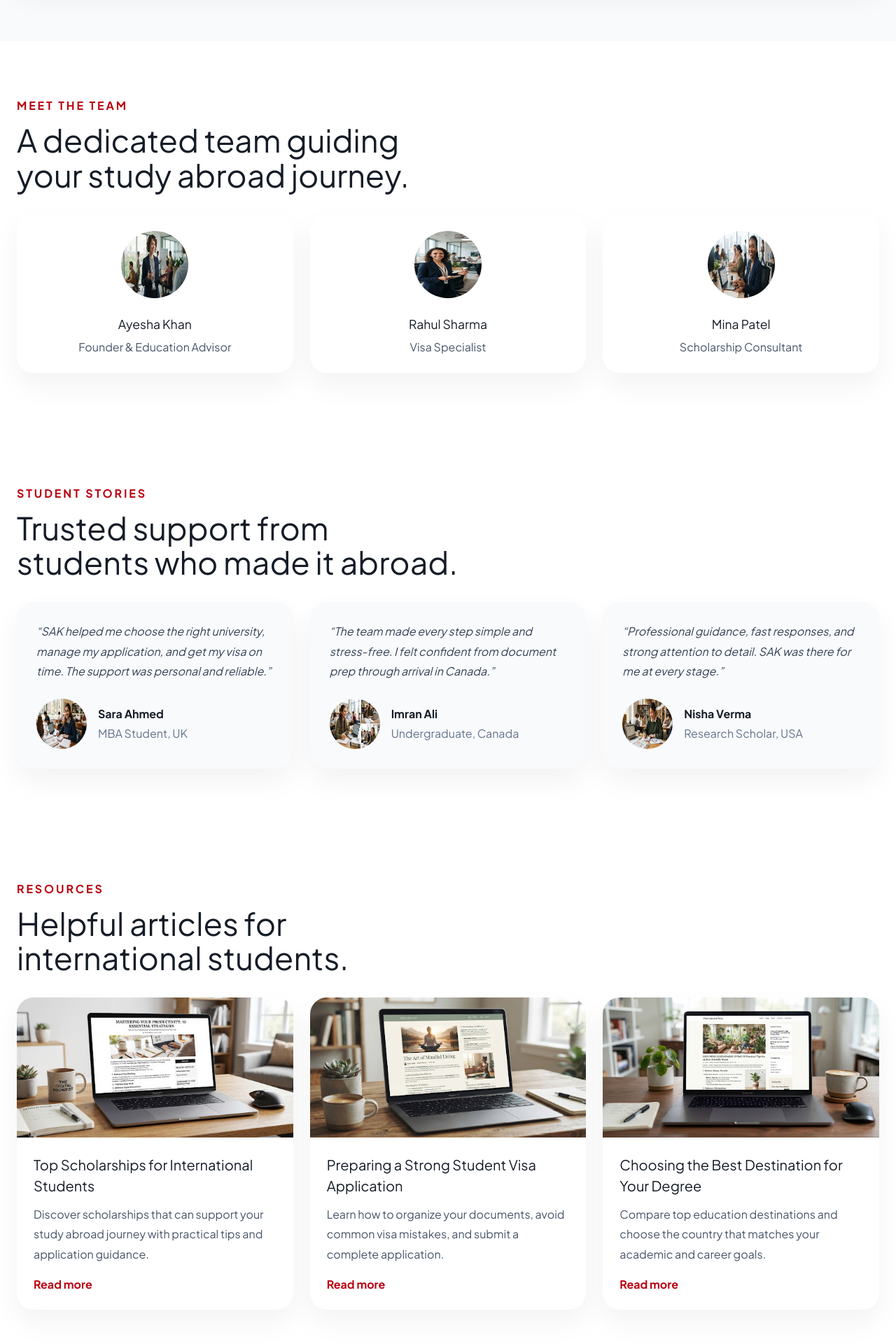
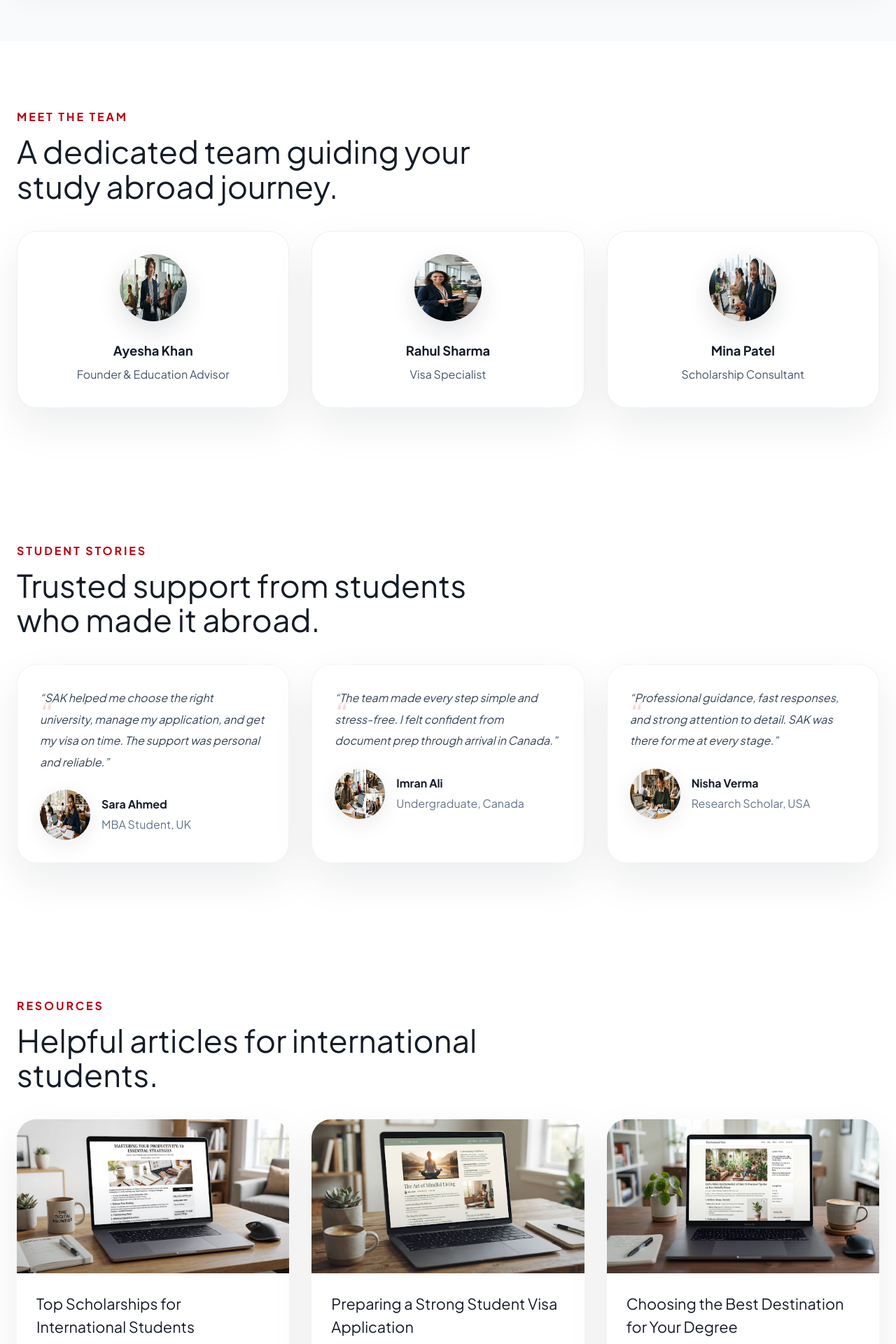
Before and after one commit to Wasimali2005/sak-study-travel, a Next.js app: page / in a window 1280 px wide. Shown: the part 5060-6980 px from the top of the page at 70% size. Built offline with nearby package versions, Linux system fonts and the light colour scheme.

Commit message:
Style new homepage sections for improved spacing, cards, and interactions

```diff
--- a/components/Blog/Blog.module.css
+++ b/components/Blog/Blog.module.css
@@ -1,11 +1,11 @@
 .blog {
-  padding: 5rem 1.5rem;
+  padding: 6rem 1.5rem;
   background: var(--color-surface-container);
 }
 
 .header {
-  max-width: 40rem;
-  margin-bottom: 2rem;
+  max-width: 44rem;
+  margin-bottom: 2.5rem;
 }
 
 .kicker {
@@ -17,44 +17,59 @@
 }
 
 .title {
-  font-size: clamp(2rem, 3.5vw, 3rem);
+  font-size: clamp(2rem, 3.5vw, 3.25rem);
   line-height: 1.1;
 }
 
 .grid {
   display: grid;
   grid-template-columns: repeat(3, minmax(0, 1fr));
-  gap: 1.5rem;
+  gap: 2rem;
 }
 
 .card {
-  border-radius: 1.5rem;
+  border-radius: 1.75rem;
   overflow: hidden;
   background: #ffffff;
-  box-shadow: 0 18px 40px rgba(15, 23, 42, 0.05);
+  box-shadow: 0 24px 60px rgba(15, 23, 42, 0.08);
   display: grid;
   grid-template-rows: auto 1fr;
+  transition: transform 0.25s ease, box-shadow 0.25s ease;
+}
+
+.card:hover,
+.card:focus-within {
+  transform: translateY(-3px);
+  box-shadow: 0 30px 70px rgba(15, 23, 42, 0.12);
 }
 
 .imageWrapper {
   position: relative;
   width: 100%;
-  min-height: 200px;
+  min-height: 220px;
+  overflow: hidden;
+}
+
+.imageWrapper::after {
+  content: "";
+  position: absolute;
+  inset: 0;
+  background: linear-gradient(180deg, transparent 40%, rgba(15, 23, 42, 0.2));
 }
 
 .body {
-  padding: 1.5rem;
+  padding: 1.75rem;
 }
 
 .postTitle {
-  font-size: 1.25rem;
-  margin-bottom: 0.75rem;
+  font-size: 1.35rem;
+  margin-bottom: 0.85rem;
 }
 
 .excerpt {
   color: #475569;
-  line-height: 1.8;
-  margin-bottom: 1rem;
+  line-height: 1.85;
+  margin-bottom: 1.25rem;
 }
 
 .link {
@@ -68,3 +83,9 @@
     grid-template-columns: 1fr;
   }
 }
+
+@media (max-width: 640px) {
+  .blog {
+    padding: 4rem 1rem;
+  }
+}
--- a/components/Contact/Contact.module.css
+++ b/components/Contact/Contact.module.css
@@ -1,14 +1,15 @@
 .contact {
-  padding: 5rem 1.5rem;
+  padding: 6rem 1.5rem;
   background: linear-gradient(180deg, #ffffff 0%, #f8fafc 100%);
 }
 
 .content {
-  max-width: 40rem;
+  max-width: 46rem;
+  margin: 0 auto;
   padding: 3rem;
   background: #ffffff;
   border-radius: 2rem;
-  box-shadow: 0 18px 40px rgba(15, 23, 42, 0.08);
+  box-shadow: 0 24px 60px rgba(15, 23, 42, 0.1);
 }
 
 .kicker {
@@ -20,7 +21,7 @@
 }
 
 .title {
-  font-size: clamp(2rem, 3.5vw, 3rem);
+  font-size: clamp(2rem, 3.5vw, 3.25rem);
   line-height: 1.1;
   margin-bottom: 1rem;
 }
@@ -47,6 +48,14 @@
   color: #ffffff;
   text-decoration: none;
   font-weight: 700;
+  box-shadow: 0 16px 30px rgba(186, 0, 16, 0.18);
+  transition: transform 0.2s ease, box-shadow 0.2s ease;
+}
+
+.button:hover,
+.button:focus-visible {
+  transform: translateY(-1px);
+  box-shadow: 0 20px 35px rgba(186, 0, 16, 0.22);
 }
 
 .link {
@@ -56,3 +65,18 @@
   text-decoration: none;
   font-weight: 700;
 }
+
+.link:hover,
+.link:focus-visible {
+  text-decoration: underline;
+}
+
+@media (max-width: 640px) {
+  .contact {
+    padding: 4rem 1rem;
+  }
+
+  .content {
+    padding: 2rem;
+  }
+}
--- a/components/FAQ/FAQ.module.css
+++ b/components/FAQ/FAQ.module.css
@@ -1,10 +1,11 @@
 .faq {
-  padding: 5rem 1.5rem;
+  padding: 6rem 1.5rem;
+  background: #ffffff;
 }
 
 .header {
-  max-width: 40rem;
-  margin-bottom: 2rem;
+  max-width: 44rem;
+  margin-bottom: 2.5rem;
 }
 
 .kicker {
@@ -16,7 +17,7 @@
 }
 
 .title {
-  font-size: clamp(2rem, 3.5vw, 3rem);
+  font-size: clamp(2rem, 3.5vw, 3.25rem);
   line-height: 1.1;
 }
 
@@ -27,17 +28,25 @@
 
 .item {
   background: #f8fafc;
+  border-left: 4px solid #ba0010;
   border-radius: 1.5rem;
-  padding: 1.5rem;
+  padding: 1.75rem;
   box-shadow: 0 18px 40px rgba(15, 23, 42, 0.05);
 }
 
 .question {
-  font-size: 1.1rem;
+  font-size: 1.15rem;
   margin-bottom: 0.75rem;
+  color: #0f172a;
 }
 
 .answer {
   color: #475569;
   line-height: 1.8;
 }
+
+@media (max-width: 640px) {
+  .faq {
+    padding: 4rem 1rem;
+  }
+}
--- a/components/Team/Team.module.css
+++ b/components/Team/Team.module.css
@@ -1,11 +1,11 @@
 .team {
-  padding: 5rem 1.5rem;
+  padding: 6rem 1.5rem;
   background: var(--color-surface-container);
 }
 
 .header {
-  max-width: 40rem;
-  margin-bottom: 2rem;
+  max-width: 44rem;
+  margin-bottom: 2.5rem;
 }
 
 .kicker {
@@ -17,31 +17,40 @@
 }
 
 .title {
-  font-size: clamp(2rem, 3.5vw, 3rem);
+  font-size: clamp(2rem, 3.5vw, 3.25rem);
   line-height: 1.1;
 }
 
 .grid {
   display: grid;
   grid-template-columns: repeat(3, minmax(0, 1fr));
-  gap: 1.5rem;
+  gap: 2rem;
 }
 
 .card {
   background: #ffffff;
-  border-radius: 1.5rem;
-  padding: 1.5rem;
-  box-shadow: 0 18px 40px rgba(15, 23, 42, 0.05);
+  border: 1px solid rgba(148, 163, 184, 0.15);
+  border-radius: 1.75rem;
+  padding: 2rem 1.75rem;
+  box-shadow: 0 24px 60px rgba(15, 23, 42, 0.08);
   text-align: center;
+  transition: transform 0.25s ease, box-shadow 0.25s ease;
+}
+
+.card:hover,
+.card:focus-within {
+  transform: translateY(-4px);
+  box-shadow: 0 28px 70px rgba(15, 23, 42, 0.12);
 }
 
 .avatar {
   position: relative;
   width: 6rem;
   height: 6rem;
-  margin: 0 auto 1rem;
+  margin: 0 auto 1.25rem;
   border-radius: 9999px;
   overflow: hidden;
+  box-shadow: 0 14px 35px rgba(15, 23, 42, 0.12);
 }
 
 .info {
@@ -49,13 +58,14 @@
 }
 
 .name {
-  font-size: 1.1rem;
-  margin-bottom: 0.35rem;
+  font-size: 1.15rem;
+  font-weight: 700;
+  margin-bottom: 0.4rem;
 }
 
 .role {
   color: #475569;
-  line-height: 1.7;
+  line-height: 1.8;
 }
 
 @media (max-width: 1024px) {
@@ -63,3 +73,13 @@
     grid-template-columns: 1fr;
   }
 }
+
+@media (max-width: 640px) {
+  .team {
+    padding: 4rem 1rem;
+  }
+
+  .card {
+    padding: 1.5rem;
+  }
+}
--- a/components/Testimonials/Testimonials.module.css
+++ b/components/Testimonials/Testimonials.module.css
@@ -1,10 +1,11 @@
 .testimonials {
-  padding: 5rem 1.5rem;
+  padding: 6rem 1.5rem;
+  background: var(--color-surface-container);
 }
 
 .header {
-  max-width: 40rem;
-  margin-bottom: 2rem;
+  max-width: 44rem;
+  margin-bottom: 2.5rem;
 }
 
 .kicker {
@@ -16,28 +17,46 @@
 }
 
 .title {
-  font-size: clamp(2rem, 3.5vw, 3rem);
+  font-size: clamp(2rem, 3.5vw, 3.25rem);
   line-height: 1.1;
 }
 
 .grid {
   display: grid;
   grid-template-columns: repeat(3, minmax(0, 1fr));
-  gap: 1.5rem;
+  gap: 2rem;
 }
 
 .card {
-  background: #f8fafc;
-  border-radius: 1.5rem;
-  padding: 1.75rem;
-  box-shadow: 0 18px 40px rgba(15, 23, 42, 0.05);
+  background: #ffffff;
+  border: 1px solid rgba(148, 163, 184, 0.12);
+  border-radius: 1.75rem;
+  padding: 2rem;
+  box-shadow: 0 24px 60px rgba(15, 23, 42, 0.08);
+  transition: transform 0.25s ease, box-shadow 0.25s ease;
+}
+
+.card:hover,
+.card:focus-within {
+  transform: translateY(-3px);
+  box-shadow: 0 30px 70px rgba(15, 23, 42, 0.12);
 }
 
 .quote {
   font-style: italic;
   color: #334155;
-  line-height: 1.8;
+  line-height: 1.9;
   margin-bottom: 1.5rem;
+  position: relative;
+}
+
+.quote::before {
+  content: "“";
+  position: absolute;
+  top: -0.5rem;
+  left: -0.4rem;
+  font-size: 3rem;
+  color: rgba(186, 0, 16, 0.15);
 }
 
 .meta {
@@ -53,6 +72,7 @@
   border-radius: 9999px;
   overflow: hidden;
   flex-shrink: 0;
+  box-shadow: 0 8px 30px rgba(15, 23, 42, 0.08);
 }
 
 .name {
@@ -62,6 +82,7 @@
 
 .role {
   color: #64748b;
+  line-height: 1.6;
 }
 
 @media (max-width: 1024px) {
@@ -69,3 +90,9 @@
     grid-template-columns: 1fr;
   }
 }
+
+@media (max-width: 640px) {
+  .testimonials {
+    padding: 4rem 1rem;
+  }
+}
```
